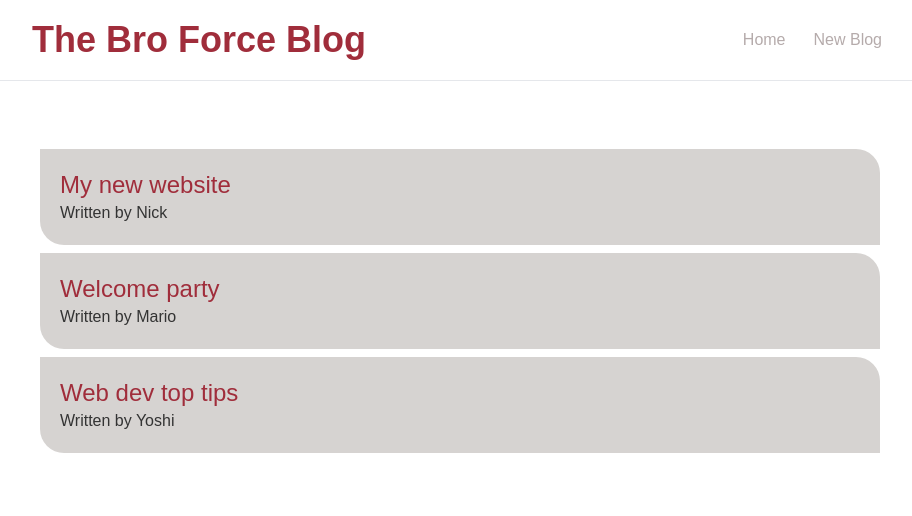
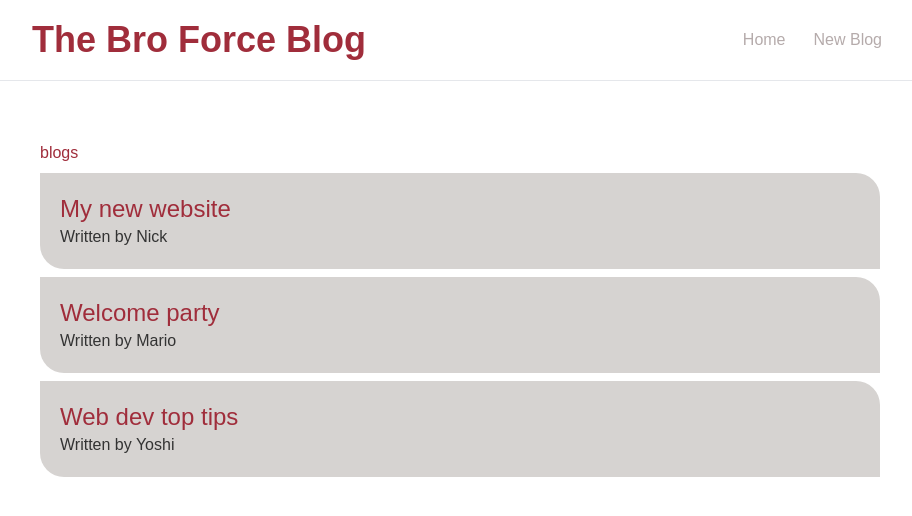
Before and after one commit to NickAndringa/broforce-blog, a React (Create React App) app: page / in a window 1280 px wide. Shown: the top 516 px of the page, without its empty margins (180-1092 px from the left). Built offline with nearby package versions, Linux system fonts and the light colour scheme.

Commit message:
Lesson 11 finished

```diff
--- /dev/null
+++ b/src/Bloglist.js
@@ -0,0 +1,20 @@
+import {useState} from "react";
+
+const Bloglist = (props) => {
+    const blogs = props.blogs
+    const title = props.title
+    return(
+        <div className="blog-list">
+            <h2 className="ml-2">{title}</h2>
+            {blogs.map((blog) => (
+                <div className="blog-preview bg-stone-300 p-5 m-2 rounded-bl-3xl rounded-tr-3xl hover:bg-stone-400 transition-all hover:py-10" key={blog.id}>
+                    <h2 className= "text-2xl">{blog.title}</h2>
+                    <p>Written by { blog.author }</p>
+                </div>
+            ))}
+        </div>
+
+
+    )
+}
+export default Bloglist
--- a/src/Home.js
+++ b/src/Home.js
@@ -1,21 +1,16 @@
 import './styles/_home.sass';
 import { useState} from "react";
+import Bloglist from "./Bloglist";
 
 const Home = () => {
     const [blogs, setBlogs] = useState([
         {title: 'My new website', body: 'Lorem ipsum...',author: 'Nick', id: 1},
         {title: 'Welcome party', body: 'Lorem ipsum...',author: 'Mario', id: 2},
         {title: 'Web dev top tips', body: 'Lorem ipsum...',author: 'Yoshi', id: 3}
-
     ]);
     return(
         <div className= 'Home' >
-            {blogs.map((blog) => (
-                <div className="blog-preview bg-stone-300 p-5 m-2 rounded-bl-3xl rounded-tr-3xl hover:bg-stone-400 transition-all hover:py-10" key={blog.id}>
-                    <h2 className= "text-2xl">{blog.title}</h2>
-                    <p>Written by { blog.author }</p>
-                </div>
-            ))}
+            <Bloglist blogs={blogs} title={'blogs'} />
         </div>
 
     );
```
